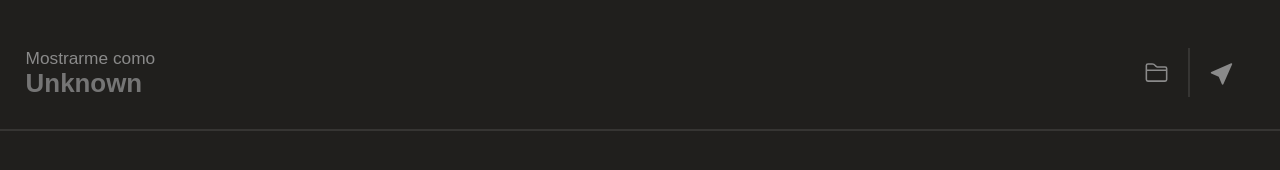
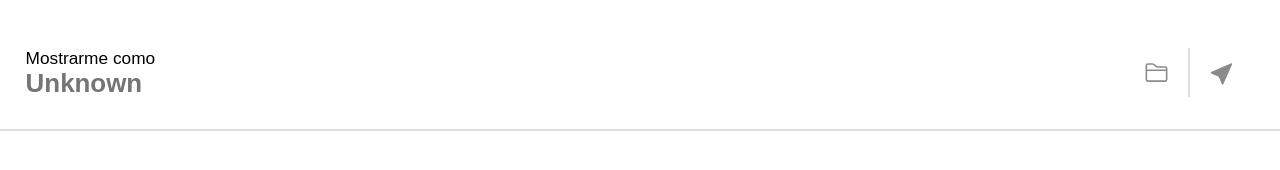
Before and after one commit to WasAlexis/filecast, a plain HTML site: page client/index.html in a window 1280 px wide. Drawn offline with Linux system fonts and the light colour scheme.

Commit message:
feat: sync theme with system light/dark preference
The application now detects the system's color scheme (light/dark)
and automatically applies the corresponding theme for a consistent
user experience aligned with OS preferences.

```diff
--- a/client/styles/main.css
+++ b/client/styles/main.css
@@ -12,7 +12,7 @@
     max-width: 1366px;
     height: 100%;
     max-height: 768px;
-    border: 2px solid var(--glass-border-color);
+    border: 2px solid light-dark(var(--light-glass-border-color), var(--dark-glass-border-color));
     border-radius: 12px;
 }
 
@@ -23,7 +23,7 @@
     padding: 1vh 2vw;
     width: 100%;
     height: 15%;
-    border-bottom: 2px solid var(--glass-border-color);
+    border-bottom: 2px solid light-dark(var(--light-glass-border-color), var(--dark-glass-border-color));
 }
 
 .app .box .profile .information {
@@ -70,7 +70,7 @@
 .tools .divider {
     width: 2px;
     height: 50%;
-    background-color: var(--glass-border-color);
+    background-color: light-dark(var(--light-glass-border-color), var(--dark-glass-border-color));
 }
 
 .app .box .action-panel {
@@ -81,6 +81,7 @@
 .app .box .action-panel .device-list {
     display: grid;
     grid-template-columns: 1fr 1fr 1fr 1fr 1fr;
+    grid-auto-rows: calc(1vw + 15vh);
     justify-items: center;
     padding: calc(1vw + 1vh);
     height: 100%;
@@ -91,7 +92,6 @@
     display: flex;
     flex-direction: column;
     align-items: center;
-    margin: 1vh 0;
     width: 95%;
     height: fit-content;
     min-height: 135px;
@@ -106,7 +106,7 @@
 .device span {
     text-align: center;
     font-size: calc(0.5vw + 2vh);
-    font-weight: bold;
+    font-weight: 300;
 }
 
 .app .box .action-panel .device-list .device span.identifier {
--- a/client/styles/responsive.css
+++ b/client/styles/responsive.css
@@ -28,4 +28,8 @@
         width: 15vw;
         background-size: calc(1vw + 2vh);
     }
+
+    .app .box .action-panel .device-list {
+        grid-template-columns: 1fr 1fr 1fr;
+    }
 }
--- a/client/styles/static.css
+++ b/client/styles/static.css
@@ -7,20 +7,23 @@
 }
 
 :root {
+    color-scheme: light dark;
     --darker-color: #201f1d;
-    --gray-color: #8a8a8a;
-    --glass-border-color: #363533;
+    --light-color: #ffffff;
+    --gray-dark-color: #8a8a8a;
+    --dark-glass-border-color: #363533;
+    --light-glass-border-color: #dddddd;
 }
 
 body {
     width: 100vw;
     height: 100dvh;
-    background-color: var(--darker-color);
+    background-color: light-dark(var(--light-color), var(--darker-color));
 }
 
 h1, h2, h3, span, input[type="text"] {
     font-family: sans-serif;
-    color: whitesmoke;
+    color: light-dark(var(--darker-color), var(--light-color));
 }
 
 input[type="text"] {
```
